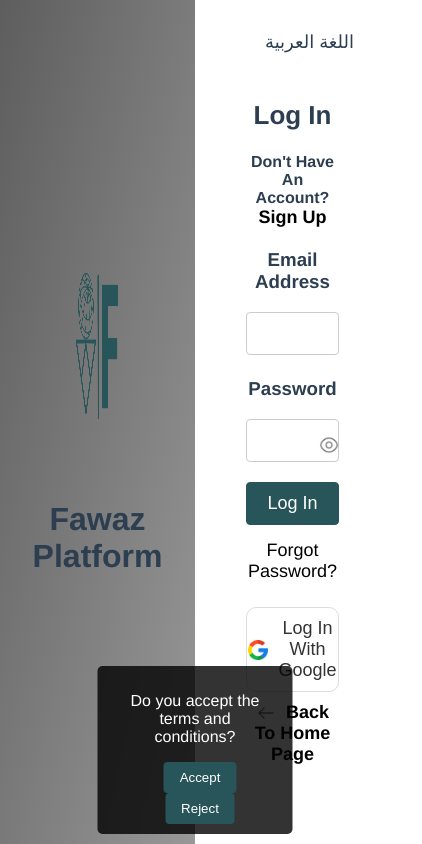
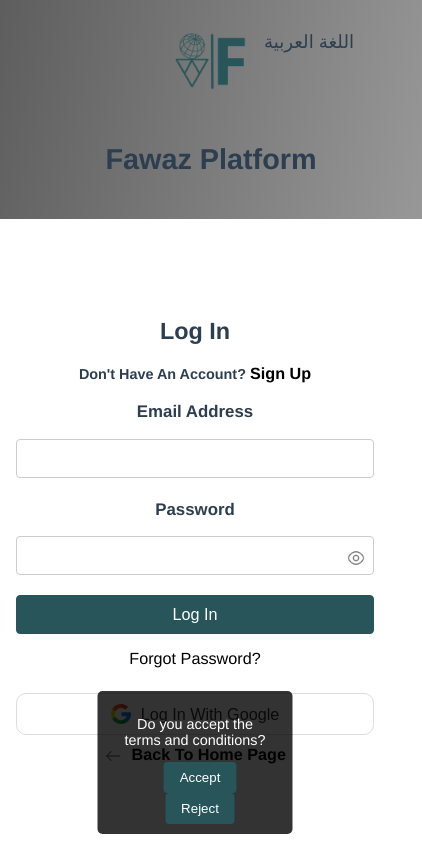
Before and after one commit to oxh-1/Fawaz_ALharbi_test, a Vue app: page /login in a window 390 px wide. Shown: the whole page, 422 px wide, since content can reach past the window. Built offline with nearby package versions, Linux system fonts and the light colour scheme; a web font is replaced by a local one.

Commit message:
fix the login

```diff
--- a/src/assets/styles/LoginPage.css
+++ b/src/assets/styles/LoginPage.css
@@ -1,3 +1,15 @@
+/* Responsive base font-size (percentages) */
+:root {
+  font-size: 100%; /* 16px baseline */
+}
+
+@media (max-width: 480px) {
+  :root { font-size: 90%; }  /* ~14.4px */
+}
+@media (min-width: 1200px) {
+  :root { font-size: 110%; } /* ~17.6px */
+}
+
 .login-container {
     display: flex;
     height: 100vh;
@@ -15,7 +27,7 @@
     position: relative;
     right: 30px; /* Adjust as needed */
     top: 30px; /* Adjust as needed */
-    font-size: 18px;
+    font-size: 112.5%; /* was 18px */
   }
   .login-container.signup-link,
 .login-container .forgot-password,
@@ -32,21 +44,25 @@
   }
 
 
+/* responsive main logo and side image */
 .logo-img {
-  width: 350px; /* Adjust size as needed */
+  width: clamp(140px, 30vw, 350px); /* replace fixed 350px */
   height: auto;
   max-width: 100%;
   display: block;
   margin: 0 auto 10px;
 }
 .side-panel img {
-    width:  200px;
-    height: 200px;
+  width: clamp(80px, 18vw, 200px);
+  height: auto;
   margin-bottom: 20px;
 }
 
+/* fluid form container */
 .form-container {
   width: 50%;
+  max-width: 720px;
+  flex: 1 1 50%;
     display: flex;
     flex-direction: column;
     justify-content: center;
@@ -56,14 +72,14 @@
   }
 
   form {
-    width: 60%;
+    width: min(640px, 60%);
   }
 
   h2.login-title {
     margin-bottom: 10px;
     text-align: center;
     width: 100%;
-    font-size: 26px;
+    font-size: 162.5%; /* was 26px */
     font-weight: 600;
     }
 
@@ -71,15 +87,17 @@
     margin-bottom: 20px;
     text-align: left;
     width: 100%;
-    font-size: 16px;
+    font-size: 100%; /* was 16px */
     color: #6C6C6C;
     }
-
+  h1, h2 {
+  cursor: default;
+}
   .signup-link {
     color: black;
     text-decoration: none;
     font-weight: 700;
-    font-size: 18px;
+    font-size: 112.5%; /* was 18px */
 
   }
 
@@ -96,7 +114,7 @@
     display: block;
     margin-bottom: 5px;
     text-align: left;
-    font-size: 18px;
+    font-size: 112.5%; /* was 18px */
     font-weight: 500;
 
 
@@ -109,7 +127,34 @@
     position: relative;
   }
 
+/* //////////////////// */
+.input-wrapper {
+  position: relative;
+  width: 100%;
+}
+
+.styled-input {
+  width: 100%;
+  padding-right: 2.5rem; /* space for eye icon, keeps relative */
+  box-sizing: border-box;
+  font-size: 112.5%;
+  padding: 0.625rem;
+}
+
 .eye-icon {
+  position: absolute;
+  top: 50%;
+  right: 0.625rem; /* 10px -> rem */
+  transform: translateY(-50%);
+  width: 1.25rem;
+  height: 1.25rem;
+  cursor: pointer;
+  display: flex;
+  align-items: center;
+  justify-content: center;
+}
+
+  /* .eye-icon {
     position: absolute;
     right: 0px;
     top: 75%;
@@ -118,7 +163,7 @@
     height: 20px;
     cursor: pointer;
   }
-
+   */
   button[type="submit"] {
     width: 100%;
     padding: 10px;
@@ -128,7 +173,7 @@
     border-radius: 4px;
     cursor: pointer;
     margin-bottom: 15px;
-    font-size: 18px;
+    font-size: 112.5%; /* was 18px */
   }
 
   button.google-login {
@@ -143,7 +188,7 @@
     align-items: center;
     justify-content: center;
     transition: border-color 0.3s;
-    font-size: 18px;
+    font-size: 112.5%; /* was 18px */
   }
 
   button.google-login:hover {
@@ -162,7 +207,7 @@
     text-align: center;
     margin-bottom: 25px;
     color: black;
-    font-size: 18px;
+    font-size: 112.5%; /* was 18px */
 
   }
 
@@ -172,7 +217,7 @@
     margin-top: 10px;
     color: #6C6C6C;
     text-decoration: none;
-        font-size: 18px;
+        font-size: 112.5%; /* was 18px */
 
     }
 
@@ -183,3 +228,21 @@
     color: rgb(221, 22, 22);
     top: 0px; /* Move the icon down by 3px */
   }
+
+/* stack layout on smaller screens */
+@media (max-width: 900px) {
+  .login-container {
+    flex-direction: column;
+  }
+  .side-panel {
+    width: 100%;
+    padding: 24px 16px;
+  }
+  .form-container {
+    width: 100%;
+    padding: 20px 16px;
+  }
+  form {
+    width: 100%;
+  }
+}
--- a/src/assets/styles/NotificationSettings.css
+++ b/src/assets/styles/NotificationSettings.css
@@ -1,4 +1,3 @@
-
 .notification-settings-container {
   display: flex;
   height: 100vh;
@@ -12,7 +11,9 @@
 }
 
 .sidebar {
-  width: 20%;
+  flex: 0 0 20%;
+  min-width: 220px; /* keep usable width on wide screens */
+  max-width: 320px;
   background-color: white;
   display: flex;
   flex-direction: column;
@@ -33,8 +34,8 @@
 }
 
 .logo {
-  width: 50px;
-  height: 50px;
+  width: clamp(36px, 6vw, 56px); /* was 50px */
+  height: auto;
   margin-bottom: 10px;
 }
 
@@ -56,9 +57,9 @@
 
 .icon-wrapper {
   margin-right: 15px;
-  border-radius: 10px;
-  width: 35px;
-  height: 35px;
+  border-radius: 0.625rem;
+  width: clamp(2rem, 5.5vw, 2.25rem); /* scale with viewport */
+  height: clamp(2rem, 5.5vw, 2.25rem);
   display: flex;
   align-items: center;
   justify-content: center;
@@ -96,8 +97,8 @@
 }
 
 .nav-icon {
-  width: 24px;
-  height: 24px;
+  width: clamp(1.25rem, 3.5vw, 1.5rem);
+  height: clamp(1.25rem, 3.5vw, 1.5rem);
 }
 
 .dropdown {
@@ -178,8 +179,8 @@
 }
 
 .notification-icon {
-  width: 38px;
-  height: 40px;
+  width: clamp(2.25rem, 6vw, 2.5rem);
+  height: clamp(2.25rem, 6vw, 2.5rem);
   margin-right: 30px;
 }
 
@@ -192,8 +193,8 @@
 
 .avatar {
   margin-right: 20px;
-  width: 40px;
-  height: 40px;
+  width: clamp(2rem, 5vw, 2.5rem);
+  height: clamp(2rem, 5vw, 2.5rem);
   border-radius: 50%;
   margin-right: 10px;
 }
@@ -298,18 +299,32 @@
 
 /* Custom switch styles */
 .switch {
+  /* responsive sizes (based on root font-size) */
+  --switch-width: 3.2rem;  /* ~51px */
+  --switch-height: 1.95rem; /* ~31px */
+  --knob-gap: 0.125rem;     /* small gap inside the track */
+  --knob-size: calc(var(--switch-height) - (var(--knob-gap) * 2));
+
   position: relative;
   display: inline-block;
-  width: 51px;
-  height: 31px;
+  width: var(--switch-width);
+  height: var(--switch-height);
+  box-sizing: border-box;
+  overflow: hidden; /* prevent knob or track from sticking out when zoomed */
+  vertical-align: middle;
 }
 
 .switch input {
   opacity: 0;
   width: 0;
   height: 0;
+  margin: 0;
+  padding: 0;
+  position: absolute;
+  inset: 0;
 }
 
+/* track */
 .slider {
   position: absolute;
   cursor: pointer;
@@ -318,28 +333,40 @@
   right: 0;
   bottom: 0;
   background-color: #ccc;
-  transition: .4s;
-  border-radius: 31px;
+  transition: background-color .25s, box-shadow .25s;
+  border-radius: calc(var(--switch-height) / 2);
+  box-sizing: border-box;
+  max-width: 100%;
 }
 
+/* knob */
 .slider:before {
   position: absolute;
   content: "";
-  height: 23px;
-  width: 23px;
-  left: 4px;
-  bottom: 4px;
+  width: var(--knob-size);
+  height: var(--knob-size);
+  left: var(--knob-gap);
+  bottom: var(--knob-gap);
   background-color: white;
-  transition: .4s;
+  transition: transform .25s ease, left .25s ease;
   border-radius: 50%;
+  box-shadow: 0 1px 3px rgba(0,0,0,0.2);
+  box-sizing: border-box;
 }
 
+/* checked state: move knob by the exact inner distance */
 input:checked + .slider {
   background-color: #6C5ECF;
 }
 
 input:checked + .slider:before {
-  transform: translateX(20px);
+  /* translate distance = switch width - switch height (inner travel distance) */
+  transform: translateX(calc(var(--switch-width) - var(--switch-height)));
+}
+
+/* ensure the switch never forces horizontal scroll */
+.switch, .slider, .slider:before {
+  max-width: 100%;
 }
 
 /* Badge style */
@@ -355,18 +382,15 @@
 .report-cards {
   display: flex;
   flex-wrap: wrap;
-  justify-content: space-between; /* Adjust for spacing */
+  gap: 12px;
 }
-
 .report-card {
-  width: 30%;
+  flex: 1 1 calc(30% - 20px);
+  min-width: clamp(180px, 28%, 220px);
   background-color: #FAFAFA;
   margin: 10px;
-  padding: 3px;
+  padding: 0.375rem;
   border-radius: 10px;
-  display: flex;
-  flex-direction: column; /* Updated to column for the title and description */
-  align-items: flex-start; /* Align items to the start */
 }
 
 .report-card.dark {
@@ -406,3 +430,19 @@
 .report-content p.dark {
   color: #959595;
 }
+
+/* Dark mode: make icon wrapper background white and ensure icons contrast */
+.notification-settings-container.dark .icon-wrapper,
+.sidebar.dark .icon-wrapper {
+  background-color: #ffffff;
+  transition: background-color 0.3s ease;
+}
+
+/* Make sure SVGs/images inside the wrapper remain visible on white bg */
+.notification-settings-container.dark .icon-wrapper svg,
+.notification-settings-container.dark .icon-wrapper img,
+.sidebar.dark .icon-wrapper svg,
+.sidebar.dark .icon-wrapper img {
+  filter: none;
+  color: #000;
+}
--- a/src/assets/styles/SignupPage.css
+++ b/src/assets/styles/SignupPage.css
@@ -13,7 +13,7 @@
   position: absolute;
   right: 30px; /* Adjust as needed */
   top: 30px; /* Adjust as needed */
-  font-size: 18px;
+  font-size: 112.5%; /* was 18px */
 }
 
 
@@ -22,7 +22,7 @@
   border: none;
   color: inherit;
   cursor: pointer;
-  font-size: 18px;
+  font-size: 112.5%; /* was 18px */
 }
 
 .side-panel {
@@ -36,13 +36,16 @@
 }
 
 .side-panel img {
-  width:  25%;
-  height: 25%;
+  /* responsive logo inside side panel */
+  width: clamp(80px, 20vw, 200px);
+  height: auto;
   margin-bottom: 20px;
 }
 
 .form-container {
   width: 50%;
+  max-width: 720px;
+  flex: 1 1 50%;
   display: flex;
   flex-direction: column;
   justify-content: center;
@@ -51,15 +54,16 @@
   box-sizing: border-box;
 }
 
+/* responsive main logo */
 .logo-img {
-  width: 350px; /* Adjust size as needed */
+  width: clamp(160px, 30vw, 350px); /* was fixed 350px */
   height: auto;
   max-width: 100%;
   display: block;
   margin: 0 auto 10px;
 }
 form {
-  width: 60%;
+  width: min(640px, 60%); /* keeps constraint but responsive */
 }
 /* Default (light mode) */
 .back-home {
@@ -82,16 +86,16 @@
 
 /* Style for the back icon (optional enhancements) */
 .back-icon {
-  width: 20px;
-  height: 20px;
-  margin-right: 6px;
+  width: 1.25rem; /* ~20px */
+  height: 1.25rem;
+  margin-right: 0.375rem;
 }
 
 h2.signup-title {
   margin-bottom: 10px;
   text-align: center;
   width: 100%;
-  font-size: 26px;
+  font-size: 162.5%; /* was 26px */
   font-weight: 600;
 }
 
@@ -99,7 +103,7 @@
   margin-bottom: 20px;
   text-align: center;
   width: 100%;
-  font-size: 16px;
+  font-size: 100%; /* was 16px */
   color: #6C6C6C;
 }
 
@@ -107,7 +111,7 @@
   color: black;
     text-decoration: none;
     font-weight: 700;
-    font-size: 18px;
+    font-size: 112.5%; /* was 18px */
 }
 
 .form-group {
@@ -119,19 +123,21 @@
   display: block;
   margin-bottom: 5px;
   text-align: center;
-  font-size: 18px;
+  font-size: 112.5%; /* was 18px */
   font-weight: 500;
 
 
   font-family:Arial, Helvetica, sans-serif;
 color: #2c3e50;
 }
-
+.h1, .h2 {
+  cursor: default;
+}
 .styled-input {
   width: 100%;
   box-sizing: border-box;
-  padding: 10px;
-  font-size: 18px;
+  padding: 0.625rem; /* ~10px */
+  font-size: 112.5%; /* was 18px */
   border-radius: 4px;
   border: 1px solid #ccc;
   margin-bottom: 5px;
@@ -144,14 +150,17 @@
 
 button[type="submit"] {
   width: 100%;
-  padding: 10px;
+  padding: 0.625rem 0.75rem;
   color: #fff;
   background-color: #275559;
   border: 1px solid #275559;
   border-radius: 4px;
-  cursor: pointer;
+
   margin-bottom: 15px;
-  font-size: 18px;
+  font-size: 112.5%; /* was 18px */
+}
+div {
+  cursor: default;
 }
 
 .back-home {
@@ -168,3 +177,36 @@
   position: relative;
   top: 0px; /* Move the icon down by 3px */
 }
+
+/* Responsive base font-size (percentages) */
+:root {
+  font-size: 100%; /* 16px baseline */
+}
+
+/* Scale down on small devices, scale up on large screens */
+@media (max-width: 480px) {
+  :root { font-size: 90%; }  /* ~14.4px */
+}
+@media (min-width: 1200px) {
+  :root { font-size: 110%; } /* ~17.6px */
+}
+
+/* small-screen: stack columns and full width */
+@media (max-width: 900px) {
+  .signup-container {
+    flex-direction: column;
+    align-items: stretch;
+  }
+  .side-panel {
+    width: 100%;
+    height: auto;
+    padding: 24px 16px;
+  }
+  .form-container {
+    width: 100%;
+    padding: 20px 16px;
+  }
+  form {
+    width: 100%;
+  }
+}
--- a/src/assets/styles/global.css
+++ b/src/assets/styles/global.css
@@ -3,7 +3,9 @@
     margin: 0;
     padding: 0;
   }
-
+  h1, h2 {
+  cursor: default;
+}
   body {
     font-family: 'Arial', sans-serif;
     background-color: #fff;
--- a/src/components/Login.vue
+++ b/src/components/Login.vue
@@ -18,9 +18,23 @@
         </div>
         <div class="form-group password-group">
           <h3 for="password">{{ $t('login.password') }}</h3>
-          <input type="password" v-model="password"  class="styled-input" ref="passwordField" />
-          <img src="@/assets/Gittax/eye.png" alt="Show Password" class="eye-icon" @click="togglePasswordVisibility" />
+
+<div class="input-wrapper">
+          <input   :type="showPassword ? 'text' : 'password'" v-model="password"  class="styled-input" ref="passwordField" />
+          <img :src="showPassword ? require('@/assets/Gittax/eye.png') : require('@/assets/Gittax/eye.png')"
+    alt="Toggle Password"
+    class="eye-icon"
+    @click="togglePasswordVisibility"/>
         </div>
+</div>
+
+
+
+
+
+
+
+
         <button type="submit">{{ $t('login.loginButton') }}</button>
         <router-link to="/forgot-password" class="forgot-password">{{ $t('login.forgotPassword') }}</router-link>
         <button class="google-login">
```
Lines whose indentation alone changed are shown as unchanged.
